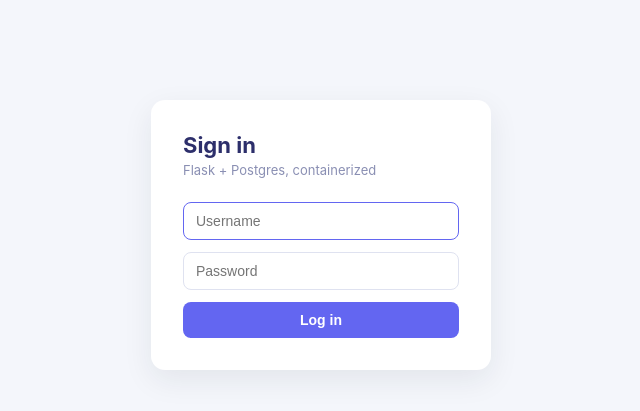
After one commit to devopsvishal23/gha-test-repo, a Flask app: page /login in a window 1280 px wide. The commit adds this page. Shown: the top 411 px of the page, without its empty margins (319-959 px from the left). Run offline with Flask 3, Linux system fonts and the light colour scheme; some libraries are stand-ins or nearby versions.

Commit message:
Add minimal login with flask-login and a rotating motivation-quote banner
Seeds a single admin user from ADMIN_USERNAME/ADMIN_PASSWORD, protects
existing routes with @login_required, disables Flask debug mode now that
real credentials exist, and documents the new env vars plus the ECS
rolling-deployment/downtime behavior in DEVOPS-JOURNEY.md.

Co-Authored-By: Claude Sonnet 5 <noreply@anthropic.com>

```diff
--- a/app.py
+++ b/app.py
@@ -1,9 +1,21 @@
 import os
 import time
 import psycopg2
-from flask import Flask, render_template, request, redirect
+from flask import Flask, render_template, request, redirect, url_for, flash
+from flask_login import (
+    LoginManager,
+    UserMixin,
+    login_user,
+    logout_user,
+    login_required,
+)
+from werkzeug.security import generate_password_hash, check_password_hash
 
 app = Flask(__name__)
+app.secret_key = os.environ.get("SECRET_KEY", "dev-secret-key-change-me")
+
+login_manager = LoginManager(app)
+login_manager.login_view = "login"
 
 DB_CONFIG = {
     "host": os.environ.get("DB_HOST", "db"),
@@ -11,6 +23,52 @@ DB_CONFIG = {
     "user": os.environ.get("DB_USER", "postgres"),
     "password": os.environ.get("DB_PASSWORD", "postgres"),
 }
+
+QUOTES = [
+    "The only way to do great work is to love what you do. — Steve Jobs",
+    "Success is not final, failure is not fatal: it is the courage to continue that counts. — Winston Churchill",
+    "Believe you can and you're halfway there. — Theodore Roosevelt",
+    "It always seems impossible until it's done. — Nelson Mandela",
+    "Don't watch the clock; do what it does. Keep going. — Sam Levenson",
+    "The future belongs to those who believe in the beauty of their dreams. — Eleanor Roosevelt",
+    "Hardships often prepare ordinary people for an extraordinary destiny. — C.S. Lewis",
+    "The secret of getting ahead is getting started. — Mark Twain",
+    "You are never too old to set another goal or to dream a new dream. — C.S. Lewis",
+    "What lies behind us and what lies before us are tiny matters compared to what lies within us. — Ralph Waldo Emerson",
+    "Act as if what you do makes a difference. It does. — William James",
+    "Opportunities don't happen. You create them. — Chris Grosser",
+    "The way to get started is to quit talking and begin doing. — Walt Disney",
+    "Don't be afraid to give up the good to go for the great. — John D. Rockefeller",
+    "I find that the harder I work, the more luck I seem to have. — Thomas Jefferson",
+    "It does not matter how slowly you go as long as you do not stop. — Confucius",
+    "Everything you've ever wanted is on the other side of fear. — George Addair",
+    "Success is walking from failure to failure with no loss of enthusiasm. — Winston Churchill",
+    "The only limit to our realization of tomorrow will be our doubts of today. — Franklin D. Roosevelt",
+    "Do not wait to strike till the iron is hot, but make it hot by striking. — William Butler Yeats",
+    "Whether you think you can or you think you can't, you're right. — Henry Ford",
+    "Life is 10% what happens to us and 90% how we react to it. — Charles R. Swindoll",
+    "The best time to plant a tree was 20 years ago. The second best time is now. — Chinese Proverb",
+    "You miss 100% of the shots you don't take. — Wayne Gretzky",
+    "Quality is not an act, it is a habit. — Aristotle",
+    "Perseverance is not a long race; it is many short races one after another. — Walter Elliot",
+    "Your limitation—it's only your imagination. — Unknown",
+    "Great things never come from comfort zones. — Unknown",
+    "Dream it. Wish it. Do it. — Unknown",
+    "Success doesn't just find you. You have to go out and get it. — Unknown",
+    "Little things make big days. — Unknown",
+    "It's going to be hard, but hard does not mean impossible. — Unknown",
+    "Don't wait for opportunity. Create it. — Unknown",
+    "Push yourself, because no one else is going to do it for you. — Unknown",
+    "Sometimes we're tested not to show our weaknesses, but to discover our strengths. — Unknown",
+    "The key to success is to focus on goals, not obstacles. — Unknown",
+]
+
+QUOTE_ROTATE_SECONDS = 15 * 60
+
+
+def current_quote():
+    bucket = int(time.time() // QUOTE_ROTATE_SECONDS)
+    return QUOTES[bucket % len(QUOTES)]
 
 
 def get_conn():
@@ -38,9 +96,49 @@ def init_db():
             email TEXT NOT NULL
         )
     """)
+    cur.execute("""
+        CREATE TABLE IF NOT EXISTS users (
+            id SERIAL PRIMARY KEY,
+            username TEXT UNIQUE NOT NULL,
+            password_hash TEXT NOT NULL
+        )
+    """)
     conn.commit()
     cur.close()
     conn.close()
+
+
+def seed_admin():
+    username = os.environ.get("ADMIN_USERNAME", "admin")
+    password = os.environ.get("ADMIN_PASSWORD", "admin")
+    conn = get_conn()
+    cur = conn.cursor()
+    cur.execute("SELECT id FROM users WHERE username = %s", (username,))
+    if cur.fetchone() is None:
+        cur.execute(
+            "INSERT INTO users (username, password_hash) VALUES (%s, %s)",
+            (username, generate_password_hash(password)),
+        )
+        conn.commit()
+    cur.close()
+    conn.close()
+
+
+class User(UserMixin):
+    def __init__(self, id, username):
+        self.id = id
+        self.username = username
+
+
+@login_manager.user_loader
+def load_user(user_id):
+    conn = get_conn()
+    cur = conn.cursor()
+    cur.execute("SELECT id, username FROM users WHERE id = %s", (user_id,))
+    row = cur.fetchone()
+    cur.close()
+    conn.close()
+    return User(row[0], row[1]) if row else None
 
 
 @app.route("/health")
@@ -53,7 +151,36 @@ def health():
         return {"status": "db unreachable"}, 503
 
 
+@app.route("/login", methods=["GET", "POST"])
+def login():
+    if request.method == "POST":
+        username = request.form["username"]
+        password = request.form["password"]
+        conn = get_conn()
+        cur = conn.cursor()
+        cur.execute(
+            "SELECT id, username, password_hash FROM users WHERE username = %s",
+            (username,),
+        )
+        row = cur.fetchone()
+        cur.close()
+        conn.close()
+        if row and check_password_hash(row[2], password):
+            login_user(User(row[0], row[1]))
+            return redirect(url_for("index"))
+        flash("Invalid username or password")
+    return render_template("login.html")
+
+
+@app.route("/logout")
+@login_required
+def logout():
+    logout_user()
+    return redirect(url_for("login"))
+
+
 @app.route("/")
+@login_required
 def index():
     conn = get_conn()
     cur = conn.cursor()
@@ -61,10 +188,11 @@ def index():
     records = cur.fetchall()
     cur.close()
     conn.close()
-    return render_template("index.html", records=records)
+    return render_template("index.html", records=records, quote=current_quote())
 
 
 @app.route("/add", methods=["POST"])
+@login_required
 def add():
     name = request.form["name"]
     email = request.form["email"]
@@ -78,6 +206,7 @@ def add():
 
 
 @app.route("/delete/<int:record_id>")
+@login_required
 def delete(record_id):
     conn = get_conn()
     cur = conn.cursor()
@@ -91,4 +220,5 @@ def delete(record_id):
 if __name__ == "__main__":
     wait_for_db()
     init_db()
-    app.run(host="0.0.0.0", port=5000, debug=True)
+    seed_admin()
+    app.run(host="0.0.0.0", port=5000, debug=False)
--- a/docker-compose.yml
+++ b/docker-compose.yml
@@ -8,6 +8,9 @@ services:
       DB_NAME: testdb
       DB_USER: postgres
       DB_PASSWORD: postgres
+      SECRET_KEY: dev-secret-key-change-me
+      ADMIN_USERNAME: admin
+      ADMIN_PASSWORD: admin
     depends_on:
       db:
         condition: service_healthy
--- a/requirements.txt
+++ b/requirements.txt
@@ -1,2 +1,3 @@
 flask
 psycopg2-binary
+flask-login
--- /dev/null
+++ b/templates/login.html
@@ -0,0 +1,99 @@
+<!doctype html>
+<html>
+<head>
+  <title>Login - Docker Flask-Postgres-Practice App</title>
+  <style>
+    * { box-sizing: border-box; }
+
+    body {
+      font-family: -apple-system, BlinkMacSystemFont, "Segoe UI", sans-serif;
+      max-width: 380px;
+      margin: 100px auto;
+      padding: 0 20px;
+      background: #f4f6fb;
+      color: #1f2333;
+    }
+
+    .card {
+      background: #ffffff;
+      border-radius: 14px;
+      padding: 32px;
+      box-shadow: 0 10px 30px rgba(31, 35, 51, 0.08);
+    }
+
+    h2 {
+      margin: 0 0 4px;
+      font-size: 22px;
+      color: #2d2f6b;
+    }
+
+    .subtitle {
+      margin: 0 0 24px;
+      font-size: 13px;
+      color: #8a8fb3;
+    }
+
+    form {
+      display: flex;
+      flex-direction: column;
+      gap: 12px;
+    }
+
+    input {
+      padding: 10px 12px;
+      border: 1px solid #dfe2f0;
+      border-radius: 8px;
+      font-size: 14px;
+      outline: none;
+      transition: border-color 0.15s ease;
+    }
+
+    input:focus {
+      border-color: #6366f1;
+    }
+
+    button {
+      padding: 10px 18px;
+      border: none;
+      border-radius: 8px;
+      background: #6366f1;
+      color: #fff;
+      font-size: 14px;
+      font-weight: 600;
+      cursor: pointer;
+      transition: background 0.15s ease;
+    }
+
+    button:hover {
+      background: #4f46e5;
+    }
+
+    .error {
+      background: #fef2f2;
+      color: #b91c1c;
+      border-radius: 8px;
+      padding: 10px 12px;
+      font-size: 13px;
+      margin-bottom: 16px;
+    }
+  </style>
+</head>
+<body>
+  <div class="card">
+    <h2>Sign in</h2>
+    <p class="subtitle">Flask + Postgres, containerized</p>
+
+    {% with messages = get_flashed_messages() %}
+      {% if messages %}
+      <div class="error">{{ messages[0] }}</div>
+      {% endif %}
+    {% endwith %}
+
+    <form method="post">
+      <input name="username" placeholder="Username" required autofocus>
+      <input name="password" type="password" placeholder="Password" required>
+      <button type="submit">Log in</button>
+    </form>
+  </div>
+</body>
+</html>
```
Also changed, not shown: DEVOPS-JOURNEY.md (+51 -3 lines), templates/index.html (+36 -0 lines).
